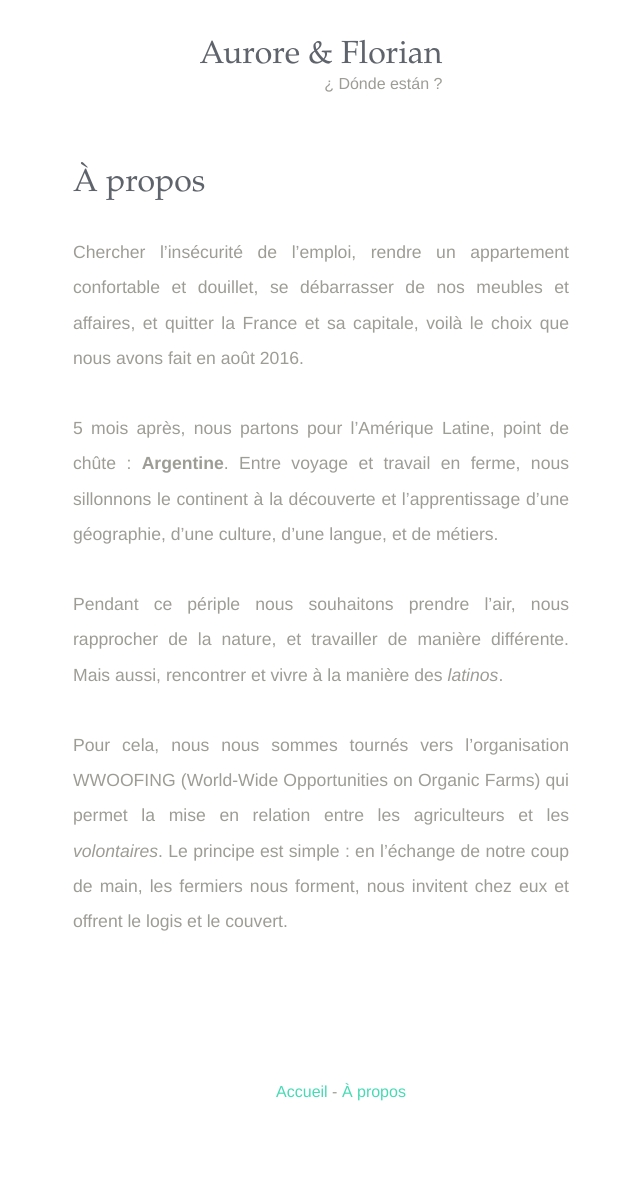
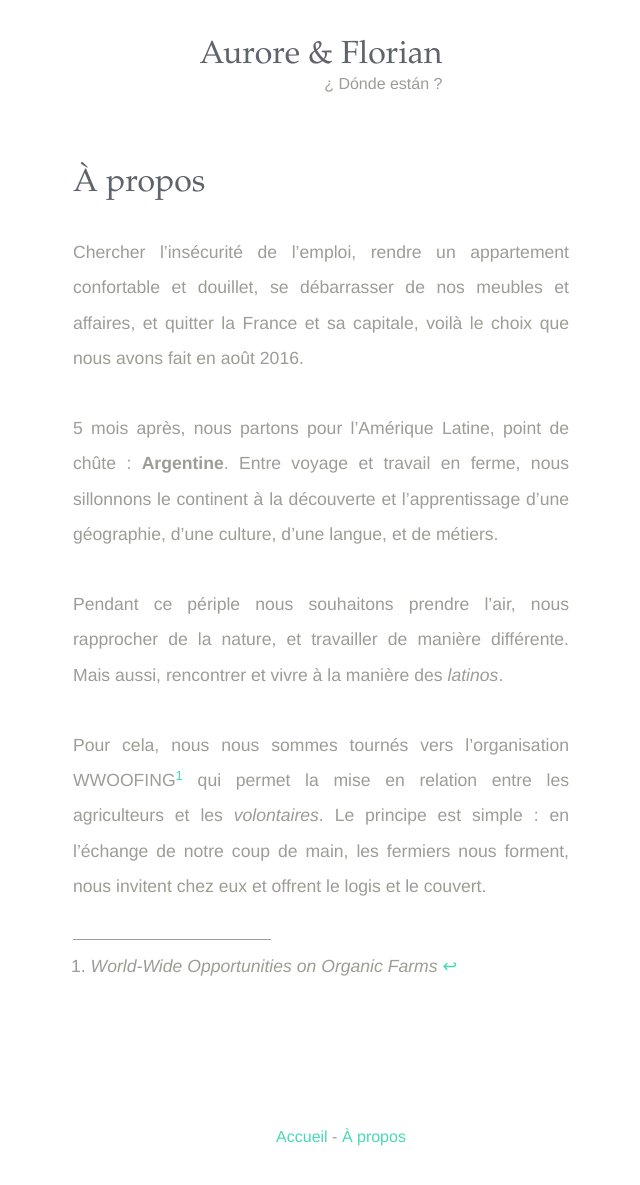
Before and after one commit to dtrucs/dtrucs.github.io, a Jekyll site: the page built from a-propos/index.md, in a window 1280 px wide and 1194 px high. Shown: the top 1185 px of the window, without its empty margins (319-959 px from the left). Built offline with Jekyll 4.4.1, drawn with Linux system fonts in a browser that asks for light colours; some of the changed lines change nothing that is shown.

Commit message:
about page

```diff
--- a/a-propos/index.md
+++ b/a-propos/index.md
@@ -1,7 +1,7 @@
 ---
 layout: page
-title: À propos
-navigation_weight: 1
+title: 'À propos'
+navigation_weight: 2
 ---
 
 Chercher l'insécurité de l'emploi, rendre un appartement confortable et douillet, se débarrasser de nos meubles et affaires, et quitter la France et sa capitale, voilà le choix que nous avons fait en août 2016.
@@ -12,4 +12,6 @@
 Pendant ce périple nous souhaitons prendre l'air, nous rapprocher de la nature, et travailler de manière différente.
 Mais aussi, rencontrer et vivre à la manière des *latinos*.
 
-Pour cela, nous nous sommes tournés vers l'organisation WWOOFING (World-Wide Opportunities on Organic Farms) qui permet la mise en relation entre les agriculteurs et les *volontaires*. Le principe est simple : en l'échange de notre coup de main, les fermiers nous forment, nous invitent chez eux et offrent le logis et le couvert.
+Pour cela, nous nous sommes tournés vers l'organisation WWOOFING[^WWOOFING] qui permet la mise en relation entre les agriculteurs et les *volontaires*. Le principe est simple : en l'échange de notre coup de main, les fermiers nous forment, nous invitent chez eux et offrent le logis et le couvert.
+
+[^WWOOFING]: *World-Wide Opportunities on Organic Farms*
```
